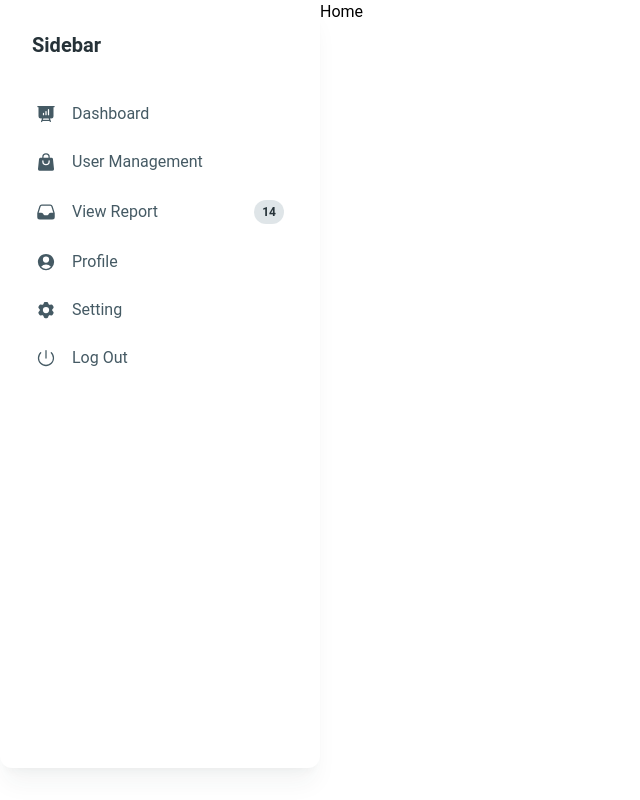
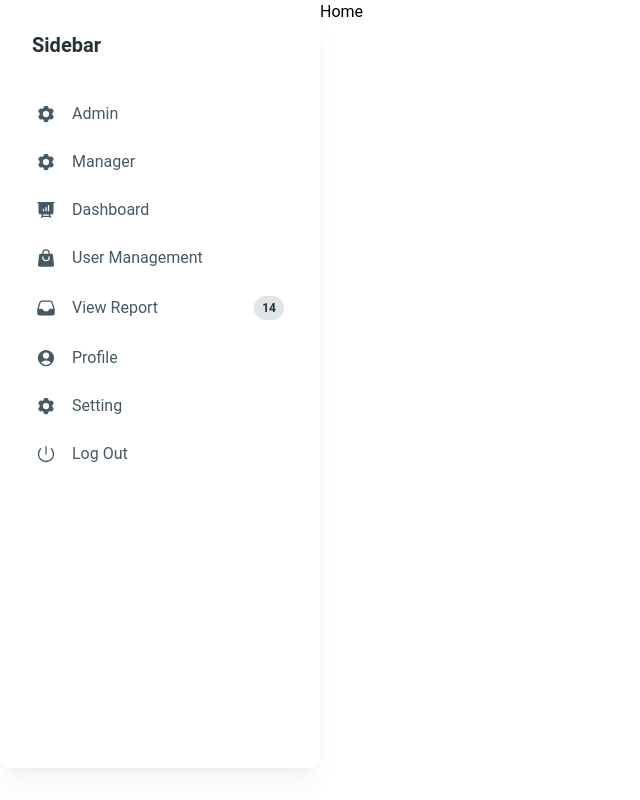
Before and after one commit to Wadangkaa/auth-role-permission-redux, a React (Vite) app: page / in a window 1280 px wide. Shown: the whole page, without its empty margins (0-640 px from the left). Built offline with nearby package versions, Linux system fonts and the light colour scheme.

Commit message:
hiding sidebar list according to role

```diff
--- a/src/Router.jsx
+++ b/src/Router.jsx
@@ -21,7 +21,14 @@ const router = createBrowserRouter(
       <Route path="" element={<AuthRoutes />}>
         <Route path="" element={<RoleRoutes allowedRoles={["admin"]} />}>
           <Route path="/view-report" element={<ViewReport />} />
+          <Route path="/admin" element={<div>For admin</div>} />
           <Route path="/user-management" element={<UserManagement />} />
+        </Route>
+        <Route
+          path=""
+          element={<RoleRoutes allowedRoles={["manager", "admin"]} />}
+        >
+          <Route path="/manager" element={<div>For manager</div>} />
         </Route>
         <Route path="/profile" element={<Profile />} />
         <Route path="/setting" element={<Setting />} />
--- a/src/components/Sidebar.jsx
+++ b/src/components/Sidebar.jsx
@@ -16,8 +16,11 @@ import {
   InboxIcon,
   PowerIcon,
 } from "@heroicons/react/24/solid"
+import { useSelector } from "react-redux"
 
 export function DefaultSidebar() {
+  const { role } = useSelector((state) => state.auth.authUser)
+
   return (
     <Card className="h-[calc(100vh-2rem)] w-full max-w-[20rem] p-4 shadow-xl shadow-blue-gray-900/5">
       <div className="mb-2 p-4">
@@ -26,6 +29,24 @@ export function DefaultSidebar() {
         </Typography>
       </div>
       <List>
+        {role == "admin" && (
+          <ListItem>
+            <ListItemPrefix>
+              <Cog6ToothIcon className="h-5 w-5" />
+            </ListItemPrefix>
+            <NavLink to="/admin">Admin</NavLink>
+          </ListItem>
+        )}
+
+        {["manager", "admin"].includes(role) && (
+          <ListItem>
+            <ListItemPrefix>
+              <Cog6ToothIcon className="h-5 w-5" />
+            </ListItemPrefix>
+            <NavLink to="/manager">Manager</NavLink>
+          </ListItem>
+        )}
+
         <ListItem>
           <ListItemPrefix>
             <PresentationChartBarIcon className="h-5 w-5" />
```
